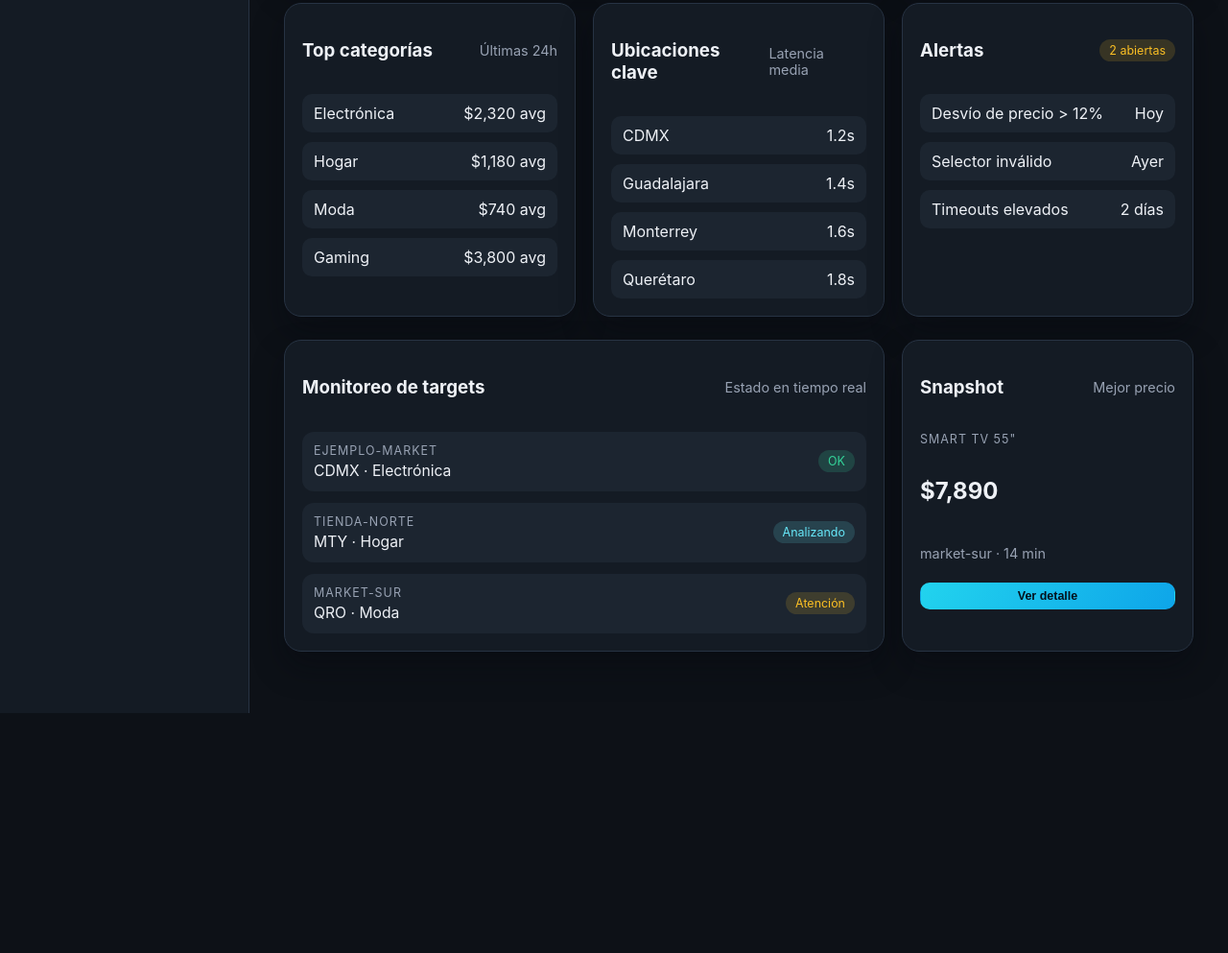
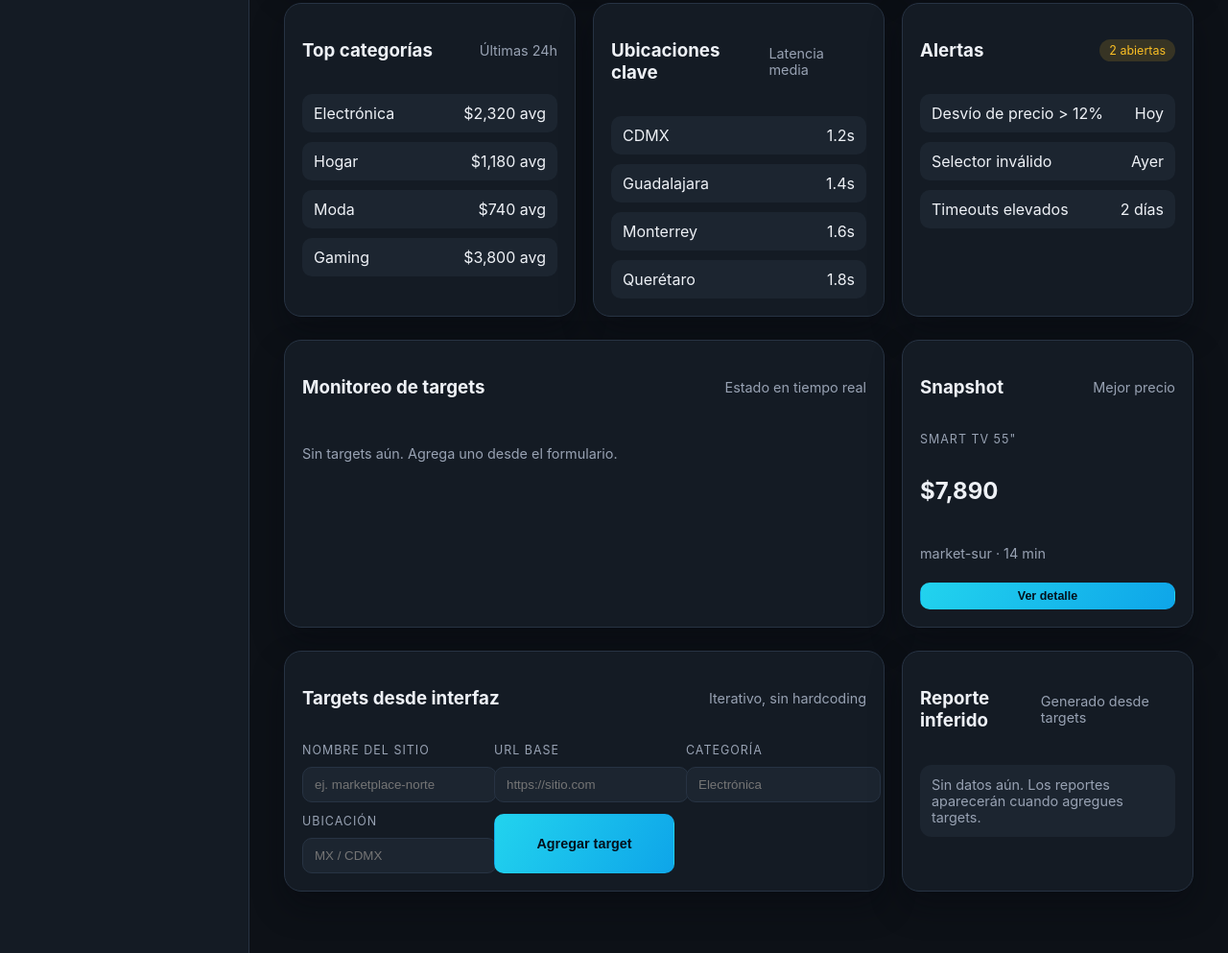
Before and after one commit to fabriwin-ai/Scanning-Wright, a plain HTML site: page dashboard/index.html in a window 1280 px wide. Shown: the part 678-1671 px from the top of the page at 96% size. Before the commit the page ends 1421 px from the top, so only its background shows below. Drawn offline with Linux system fonts and the light colour scheme.

Commit message:
Make dashboard targets editable

```diff
--- a/dashboard/assets/app.js
+++ b/dashboard/assets/app.js
@@ -3,6 +3,11 @@ const body = document.body;
 
 const counters = document.querySelectorAll("[data-count]");
 const runProgress = document.querySelector("[data-progress]");
+const targetsList = document.querySelector("[data-targets-list]");
+const reportList = document.querySelector("[data-report-list]");
+const targetForm = document.querySelector("[data-target-form]");
+
+const storageKey = "price-filter-targets";
 
 const animateValue = (element) => {
   const target = Number(element.dataset.count);
@@ -19,6 +24,82 @@ const animateValue = (element) => {
   tick();
 };
 
+const loadTargets = () => {
+  try {
+    return JSON.parse(localStorage.getItem(storageKey)) ?? [];
+  } catch (error) {
+    console.warn("No se pudo cargar targets", error);
+    return [];
+  }
+};
+
+const saveTargets = (targets) => {
+  localStorage.setItem(storageKey, JSON.stringify(targets));
+};
+
+const renderTargets = (targets) => {
+  if (!targetsList) return;
+  targetsList.innerHTML = "";
+
+  targets.forEach((target, index) => {
+    const row = document.createElement("div");
+    row.className = "target";
+    row.innerHTML = `
+      <div class="target__meta">
+        <p class="label">${target.name}</p>
+        <p class="value">${target.location || "Sin ubicación"} · ${target.category || "Sin categoría"}</p>
+        <p class="muted">${target.url}</p>
+      </div>
+      <div class="target__actions">
+        <button class="btn btn--ghost btn--small" data-remove-target="${index}">Quitar</button>
+      </div>
+    `;
+    targetsList.appendChild(row);
+  });
+
+  if (targets.length === 0) {
+    targetsList.innerHTML = "<p class=\"muted\">Sin targets aún. Agrega uno desde el formulario.</p>";
+  }
+};
+
+const renderReport = (targets) => {
+  if (!reportList) return;
+  reportList.innerHTML = "";
+
+  targets.forEach((target) => {
+    const item = document.createElement("li");
+    item.innerHTML = `
+      <span class="report__title">${target.name}</span>
+      <span class="muted">${target.url}</span>
+      <span class="value">${target.category || "Categoría pendiente"} · ${target.location || "Ubicación pendiente"}</span>
+    `;
+    reportList.appendChild(item);
+  });
+
+  if (targets.length === 0) {
+    reportList.innerHTML = "<li><span class=\"muted\">Sin datos aún. Los reportes aparecerán cuando agregues targets.</span></li>";
+  }
+};
+
+const syncUI = (targets) => {
+  renderTargets(targets);
+  renderReport(targets);
+};
+
+const addTarget = (target) => {
+  const targets = loadTargets();
+  targets.push(target);
+  saveTargets(targets);
+  syncUI(targets);
+};
+
+const removeTarget = (index) => {
+  const targets = loadTargets();
+  targets.splice(index, 1);
+  saveTargets(targets);
+  syncUI(targets);
+};
+
 counters.forEach(animateValue);
 
 if (runProgress) {
@@ -32,3 +113,27 @@ if (runProgress) {
 toggle?.addEventListener("click", () => {
   body.classList.toggle("theme--frost");
 });
+
+targetForm?.addEventListener("submit", (event) => {
+  event.preventDefault();
+  const formData = new FormData(targetForm);
+  const target = {
+    name: formData.get("name")?.toString().trim(),
+    url: formData.get("url")?.toString().trim(),
+    category: formData.get("category")?.toString().trim(),
+    location: formData.get("location")?.toString().trim(),
+  };
+  if (!target.name || !target.url) {
+    return;
+  }
+  addTarget(target);
+  targetForm.reset();
+});
+
+targetsList?.addEventListener("click", (event) => {
+  const button = event.target.closest("[data-remove-target]");
+  if (!button) return;
+  removeTarget(Number(button.dataset.removeTarget));
+});
+
+syncUI(loadTargets());
--- a/dashboard/assets/styles.css
+++ b/dashboard/assets/styles.css
@@ -292,17 +292,67 @@ body {
 }
 
 .target {
-  display: flex;
+  display: grid;
+  grid-template-columns: 1fr auto;
+  gap: 12px;
   align-items: center;
-  justify-content: space-between;
   background: var(--panel-alt);
   padding: 12px;
   border-radius: 12px;
 }
 
+.target__meta {
+  display: grid;
+  gap: 4px;
+}
+
+.target__actions {
+  display: flex;
+  gap: 8px;
+}
+
 .snapshot {
   display: grid;
   gap: 8px;
+}
+
+.target-form {
+  display: grid;
+  gap: 12px;
+  grid-template-columns: repeat(auto-fit, minmax(180px, 1fr));
+}
+
+.target-form label {
+  display: grid;
+  gap: 6px;
+}
+
+.target-form input {
+  padding: 10px 12px;
+  border-radius: 10px;
+  border: 1px solid var(--border);
+  background: var(--panel-alt);
+  color: var(--text);
+}
+
+.report {
+  list-style: none;
+  padding: 0;
+  margin: 0;
+  display: grid;
+  gap: 10px;
+}
+
+.report li {
+  background: var(--panel-alt);
+  padding: 12px;
+  border-radius: 12px;
+  display: grid;
+  gap: 4px;
+}
+
+.report__title {
+  font-weight: 600;
 }
 
 @media (max-width: 920px) {
--- a/dashboard/index.html
+++ b/dashboard/index.html
@@ -55,7 +55,7 @@
           </div>
           <div class="card">
             <p class="label">Cobertura de sitios</p>
-            <h2>12 / 15</h2>
+            <h2 data-count="12">0</h2>
             <p class="muted">3 pendientes por mantenimiento</p>
           </div>
           <div class="card">
@@ -170,29 +170,7 @@
               <h3>Monitoreo de targets</h3>
               <span class="muted">Estado en tiempo real</span>
             </div>
-            <div class="targets">
-              <div class="target">
-                <div>
-                  <p class="label">ejemplo-market</p>
-                  <p class="value">CDMX · Electrónica</p>
-                </div>
-                <div class="status-pill status-pill--ok">OK</div>
-              </div>
-              <div class="target">
-                <div>
-                  <p class="label">tienda-norte</p>
-                  <p class="value">MTY · Hogar</p>
-                </div>
-                <div class="status-pill">Analizando</div>
-              </div>
-              <div class="target">
-                <div>
-                  <p class="label">market-sur</p>
-                  <p class="value">QRO · Moda</p>
-                </div>
-                <div class="status-pill status-pill--warn">Atención</div>
-              </div>
-            </div>
+            <div class="targets" data-targets-list></div>
           </div>
 
           <div class="card">
@@ -208,6 +186,42 @@
             </div>
           </div>
         </section>
+
+        <section class="grid">
+          <div class="card card--wide">
+            <div class="card__header">
+              <h3>Targets desde interfaz</h3>
+              <span class="muted">Iterativo, sin hardcoding</span>
+            </div>
+            <form class="target-form" data-target-form>
+              <label>
+                <span class="label">Nombre del sitio</span>
+                <input type="text" name="name" placeholder="ej. marketplace-norte" required />
+              </label>
+              <label>
+                <span class="label">URL base</span>
+                <input type="url" name="url" placeholder="https://sitio.com" required />
+              </label>
+              <label>
+                <span class="label">Categoría</span>
+                <input type="text" name="category" placeholder="Electrónica" />
+              </label>
+              <label>
+                <span class="label">Ubicación</span>
+                <input type="text" name="location" placeholder="MX / CDMX" />
+              </label>
+              <button class="btn btn--primary">Agregar target</button>
+            </form>
+          </div>
+
+          <div class="card">
+            <div class="card__header">
+              <h3>Reporte inferido</h3>
+              <span class="muted">Generado desde targets</span>
+            </div>
+            <ul class="report" data-report-list></ul>
+          </div>
+        </section>
       </main>
     </div>
 
```
Also changed, not shown: 1 other file.
